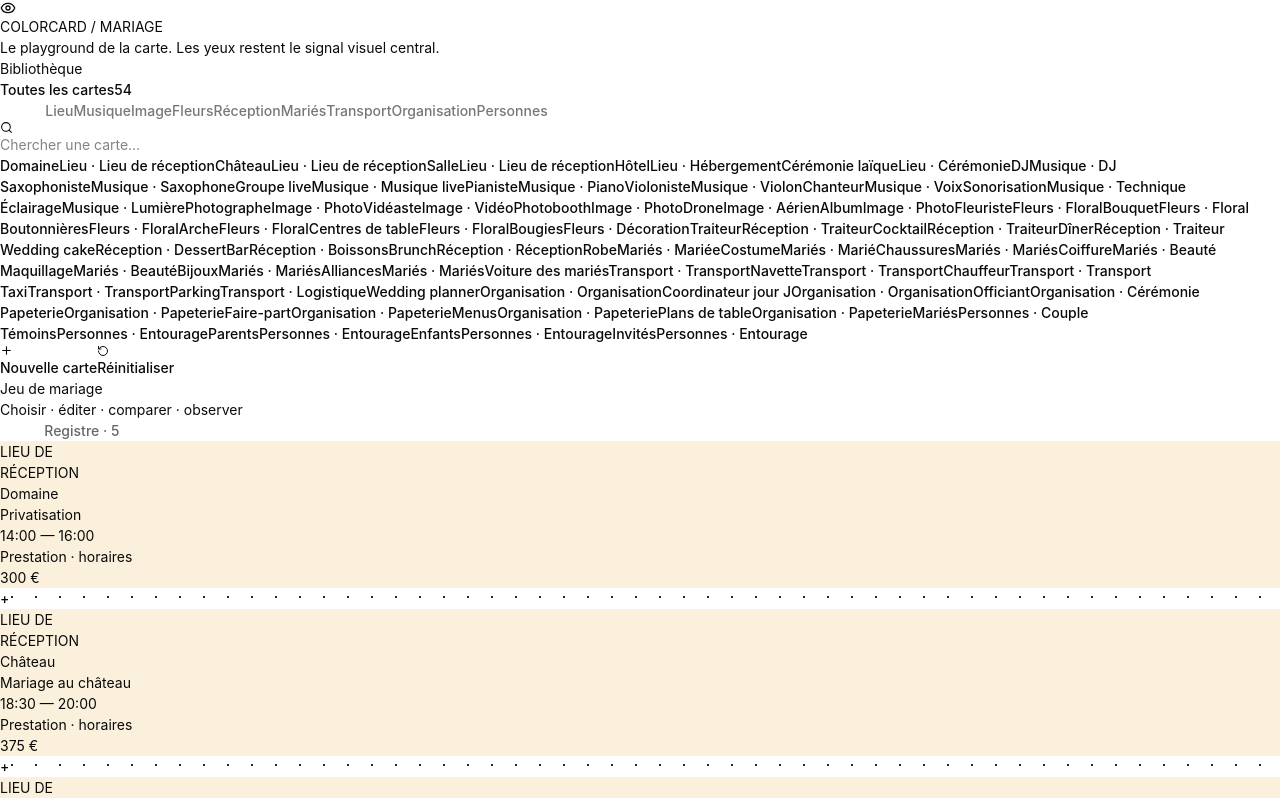
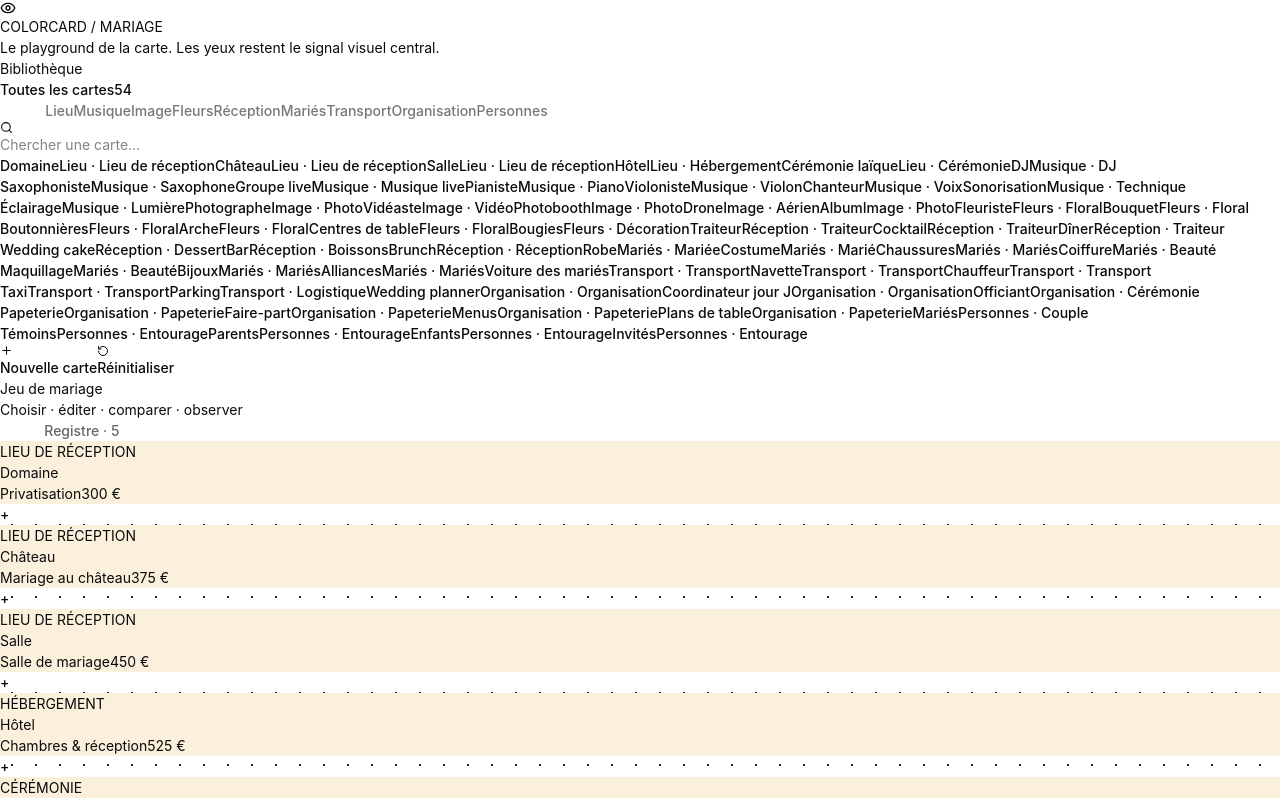
Before and after one commit to mattmezstitchlab/ColorCard, a React (Vite) app in the folder Interactive Eye-Following Card (Community)/: page / in a window 1280 px wide. Shown: the top 798 px of the page. Built offline with nearby package versions, Linux system fonts and the light colour scheme.

Commit message:
fix: compact card layout and centered eyes

```diff
--- a/Interactive Eye-Following Card (Community)/src/app/components/EyeCard.tsx
+++ b/Interactive Eye-Following Card (Community)/src/app/components/EyeCard.tsx
@@ -1,4 +1,3 @@
-
 import { Eye } from "./Eye";
 
 export interface EyeCardProps {
@@ -9,15 +8,13 @@ export interface EyeCardProps {
   hexDisplay?: string;
   name?: string;
   label?: string;
-  start?: string;
-  end?: string;
   price?: number;
 }
 
 function Eyes({ eyeWhite, pupilColor }: { eyeWhite: string; pupilColor: string }) {
   return (
-    <div className="relative shrink-0" data-name="eyes">
-      <div className="box-border content-stretch flex flex-row gap-1 items-center justify-center p-0 relative">
+    <div className="absolute inset-0 flex items-center justify-center" data-name="eyes">
+      <div className="flex items-center justify-center gap-1">
         <Eye isRightEye={false} eyeColor={eyeWhite} pupilColor={pupilColor} />
         <Eye isRightEye={true} eyeColor={eyeWhite} pupilColor={pupilColor} />
       </div>
@@ -37,35 +34,10 @@ function Monster({
   return (
     <div
       style={{ backgroundColor: monsterBg }}
-      className="relative shrink-0 aspect-[1.586/1] w-full overflow-clip"
+      className="relative h-[150px] w-full overflow-hidden"
       data-name="monster"
     >
-      <div className="flex flex-col items-center justify-center overflow-clip relative size-full">
-        <div className="box-border content-stretch flex flex-col gap-2 items-center justify-center px-[22px] py-[117px] relative">
-          <Eyes eyeWhite={eyeWhite} pupilColor={pupilColor} />
-        </div>
-      </div>
-    </div>
-  );
-}
-
-function Hero({ hexDisplay, name }: { hexDisplay: string; name: string }) {
-  return (
-    <div className="relative shrink-0 w-full" data-name="hero">
-      <div className="box-border content-stretch flex flex-col items-start justify-start leading-[0] not-italic p-0 relative text-[#000000] text-left w-full">
-        <div
-          className="font-['Inter:Bold',_sans-serif] font-bold min-w-full relative shrink-0 text-[28px]"
-          style={{ width: "min-content" }}
-        >
-          <p className="block leading-[30px] text-[28px] font-bold">{hexDisplay}</p>
-        </div>
-        <div
-          className="font-['Inter:Medium',_sans-serif] font-medium min-w-full relative shrink-0 text-[15px]"
-          style={{ width: "min-content" }}
-        >
-          <p className="block leading-[normal] text-[24px]">{name}</p>
-        </div>
-      </div>
+      <Eyes eyeWhite={eyeWhite} pupilColor={pupilColor} />
     </div>
   );
 }
@@ -74,33 +46,28 @@ function Legend({
   hexDisplay,
   name,
   label,
-  start,
-  end,
   price,
 }: {
   hexDisplay: string;
   name: string;
   label: string;
-  start: string;
-  end: string;
   price: number;
 }) {
   return (
-    <div className="relative shrink-0 w-full" data-name="legend">
-      <div className="relative size-full">
-        <div className="box-border content-stretch flex flex-col gap-4 items-start justify-start px-0 py-[9px] relative w-full">
-          <Hero hexDisplay={hexDisplay} name={name} />
-          <div className="flex w-full items-center justify-between gap-3 text-[#000000]">
-            <div className="min-w-0 truncate text-[11px] font-medium leading-[normal]">{label}</div>
-            <div className="shrink-0 text-[11px] font-semibold leading-[normal]">{start} — {end}</div>
-          </div>
-          <div className="flex w-full items-center justify-between gap-3 text-[#000000]/65">
-            <div className="min-w-0 truncate text-[9px] leading-[normal]">Prestation · horaires</div>
-            <div className="shrink-0 text-[10px] font-semibold leading-[normal]">
-              {price > 0 ? new Intl.NumberFormat("fr-FR", { style: "currency", currency: "EUR", maximumFractionDigits: 0 }).format(price) : "—"}
-            </div>
-          </div>
-        </div>
+    <div className="w-full px-4 py-3" data-name="legend">
+      <div className="text-[10px] font-semibold uppercase tracking-[0.12em] text-black/55">
+        {hexDisplay}
+      </div>
+      <div className="mt-0.5 truncate text-[16px] font-bold leading-tight text-black">
+        {name}
+      </div>
+      <div className="mt-1 flex items-center justify-between gap-3 text-[10px] text-black/65">
+        <span className="truncate">{label}</span>
+        {price > 0 && <span className="shrink-0 font-semibold">{new Intl.NumberFormat("fr-FR", {
+          style: "currency",
+          currency: "EUR",
+          maximumFractionDigits: 0,
+        }).format(price)}</span>}
       </div>
     </div>
   );
@@ -111,23 +78,16 @@ export function EyeCard({
   cardBg = "#FBF0DC",
   eyeWhite = "#FBF0DC",
   pupilColor = "#000000",
-  hexDisplay = "#0062AD",
-  name = "Cookie Monster",
-  label = "Sesame Street",
-  start = "14:00",
-  end = "16:00",
+  hexDisplay = "SAXOPHONE",
+  name = "Saxophoniste",
+  label = "Cocktail",
   price = 0,
 }: EyeCardProps) {
   return (
-    <div
-      style={{ backgroundColor: cardBg }}
-      className="relative w-full max-w-[380px]"
-    >
-      <div className="flex flex-col justify-center overflow-clip relative size-full">
-        <div className="box-border content-stretch flex flex-col gap-2 items-start justify-center p-[18px] relative">
-          <Monster monsterBg={monsterBg} eyeWhite={eyeWhite} pupilColor={pupilColor} />
-          <Legend hexDisplay={hexDisplay} name={name} label={label} start={start} end={end} price={price} />
-        </div>
+    <div style={{ backgroundColor: cardBg }} className="relative w-full overflow-hidden">
+      <div className="flex flex-col overflow-hidden">
+        <Monster monsterBg={monsterBg} eyeWhite={eyeWhite} pupilColor={pupilColor} />
+        <Legend hexDisplay={hexDisplay} name={name} label={label} price={price} />
       </div>
     </div>
   );
```
